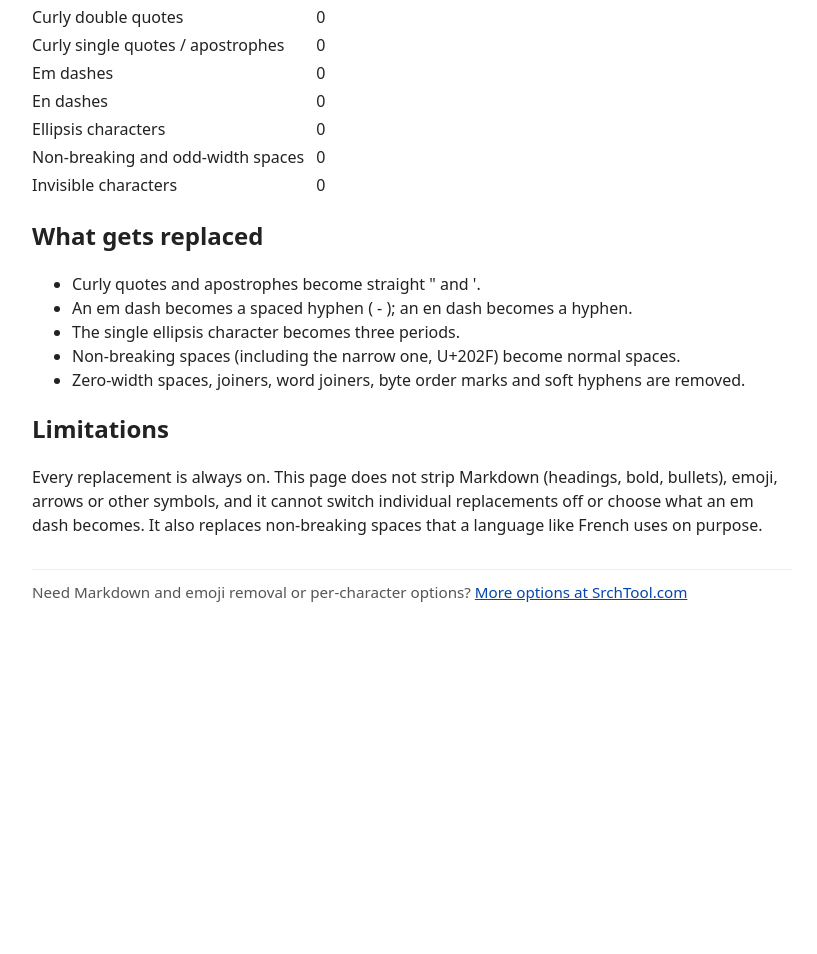
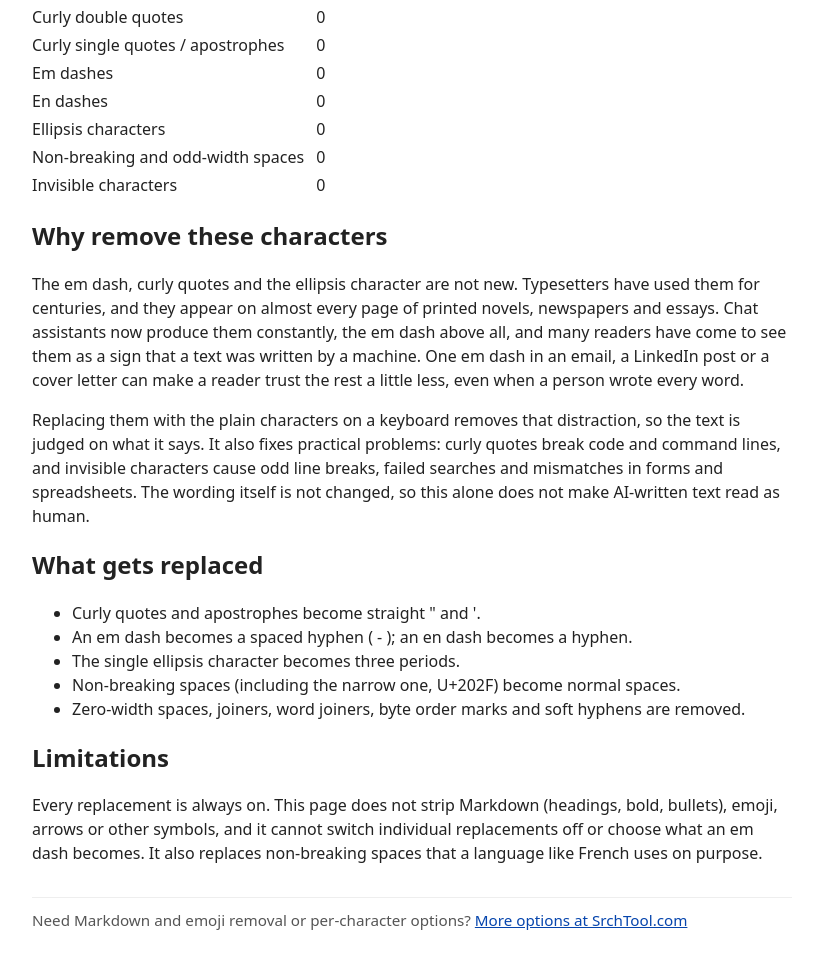
Before and after one commit to jrausell/ai-text-cleaner-js, a plain HTML site: page index.html in a window 1280 px wide. Shown: the part 692-1646 px from the top of the page, without its empty margins (228-1045 px from the left). Before the commit the page ends 1318 px from the top, so only its background shows below. Drawn offline with Linux system fonts and the light colour scheme.

Commit message:
Add a short section on why to remove these characters

```diff
--- a/index.html
+++ b/index.html
@@ -32,6 +32,10 @@
 <span id="status" aria-live="polite"></span>
 
 <table id="counts" aria-label="Characters replaced"></table>
+
+<h2>Why remove these characters</h2>
+<p>The em dash, curly quotes and the ellipsis character are not new. Typesetters have used them for centuries, and they appear on almost every page of printed novels, newspapers and essays. Chat assistants now produce them constantly, the em dash above all, and many readers have come to see them as a sign that a text was written by a machine. One em dash in an email, a LinkedIn post or a cover letter can make a reader trust the rest a little less, even when a person wrote every word.</p>
+<p>Replacing them with the plain characters on a keyboard removes that distraction, so the text is judged on what it says. It also fixes practical problems: curly quotes break code and command lines, and invisible characters cause odd line breaks, failed searches and mismatches in forms and spreadsheets. The wording itself is not changed, so this alone does not make AI-written text read as human.</p>
 
 <h2>What gets replaced</h2>
 <ul>
```
